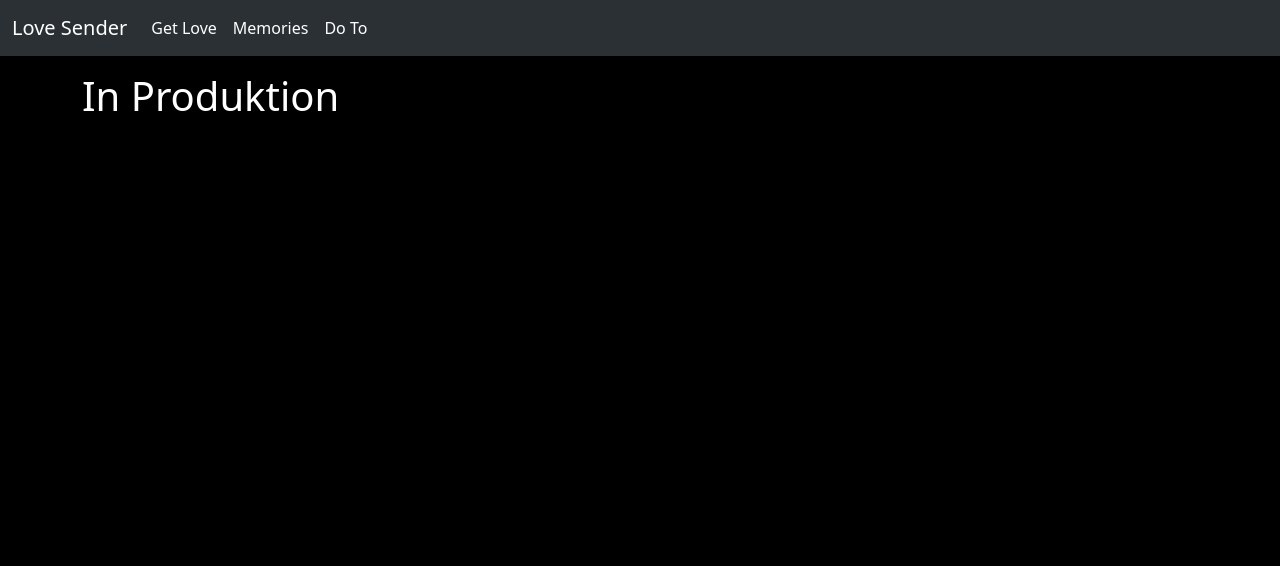
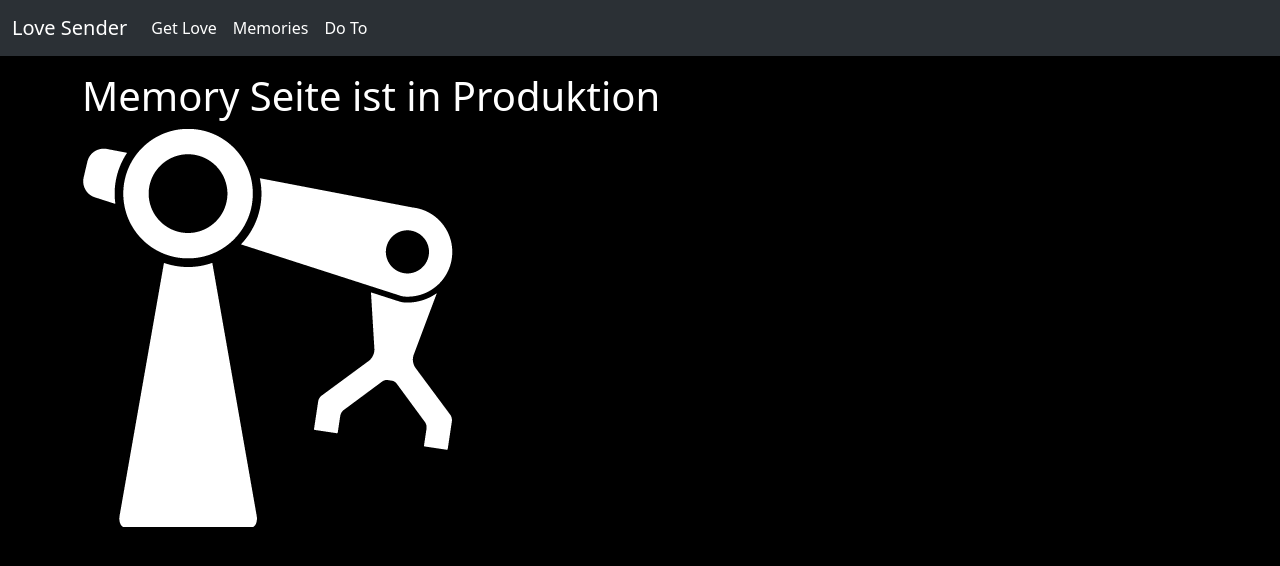
Before and after one commit to steingruberbastian/LoveSender, a SvelteKit app: page /menue/memories in a window 1280 px wide. Shown: the top 566 px of the page. Built offline with nearby package versions, Linux system fonts and the light colour scheme.

Commit message:
Version 1.0

```diff
--- a/src/lib/emailSender.server.js
+++ b/src/lib/emailSender.server.js
@@ -13,9 +13,9 @@ export async function sendEmail() {
   });
 
   transporter.sendMail({
-    to: GOOGLE_EMAIL,
-    subject: "Test Email",
-    html: "<p>Test Email</p>",
+    to: "bastian.steingruber@gmx.ch",
+    subject: "Cle needs love!",
+    html: "<p>Write her something sweet :)</p>",
   }).then(() => {
     console.log("Email sent");
   }).catch((error) => {
--- a/src/routes/+page.svelte
+++ b/src/routes/+page.svelte
@@ -1,5 +1,9 @@
+<script>
+    import "./styles.css";
+</script>
+
 <h1>Gib dein persönliches Passwort ein</h1>
 <form class="passform" action="/menue" on:submit={checkPassword()}>
     Passwort: <input type="password" required id="pwd" />
-    <input type="submit"/>
+    <input type="submit" />
 </form>
--- a/src/routes/menue/getLove/+page.server.js
+++ b/src/routes/menue/getLove/+page.server.js
@@ -1,4 +1,4 @@
-/*import { sendEmail } from "$lib/emailSender.server.js";
+import { sendEmail } from "$lib/emailSender.server.js";
 
 
-sendEmail();*/
+sendEmail();
--- a/src/routes/menue/memories/+page.svelte
+++ b/src/routes/menue/memories/+page.svelte
@@ -1 +1,2 @@
-<h1>In Produktion</h1>
+<h1>Memory Seite ist in Produktion</h1>
+<img src="/images/in_production.png" alt="">
--- a/src/routes/menue/toDo/+page.svelte
+++ b/src/routes/menue/toDo/+page.svelte
@@ -1 +1,2 @@
-<h1>In Produktion</h1>
+<h1>To Do Seite ist in Produktion</h1>
+<img src="/images/in_production.png" alt="">
--- /dev/null
+++ b/src/routes/styles.css
@@ -0,0 +1,4 @@
+body {
+    background-color: black;
+    color: white;
+}
```
Also changed, not shown: src/routes/menue/getLove/+page.svelte (+4 -4 lines), static/images/in_production.png (added).
